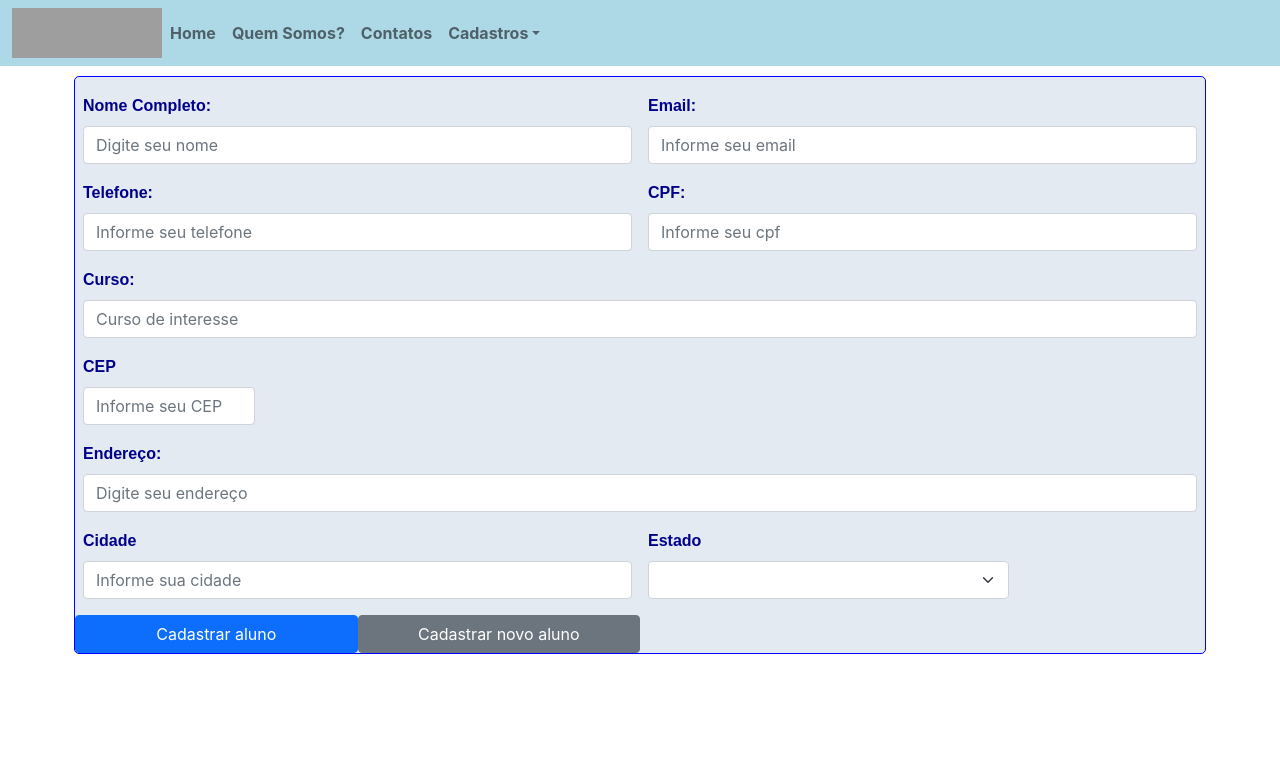
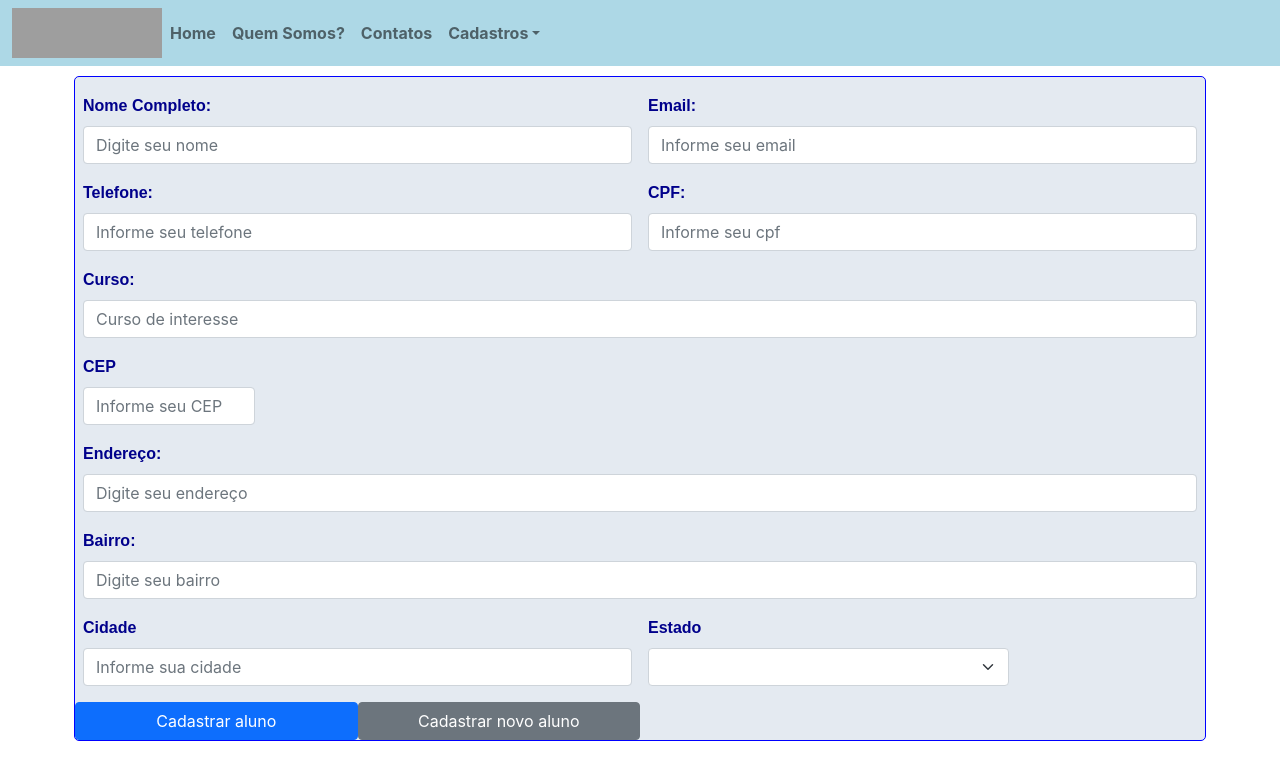
Before and after one commit to rodrigostack/Sistema-de-gestao-escolar, a React (Create React App) app: page /#/cadastroaluno in a window 1280 px wide. Shown: the top 780 px of the page. Built offline with nearby package versions, Linux system fonts and the light colour scheme; grey boxes are pictures that could not be loaded.

Commit message:
Versao com bairro

```diff
--- a/src/cadastroalunos/cadastroaluno.jsx
+++ b/src/cadastroalunos/cadastroaluno.jsx
@@ -10,6 +10,7 @@ export default function(){
  const[cpf,setCpf] = useState();
  const[curso,setCurso] = useState();
  const[endereco,setEndereco] = useState();
+ const[bairro,setBairro] = useState();
  const[cidade,setCidade] = useState();
  const[estado,setEstado] = useState();
  const[cep,setCep] = useState("");
@@ -20,6 +21,7 @@ export default function(){
            .then((resposta)=>{
                setEndereco(resposta.data.logradouro);
                setCidade(resposta.data.localidade);
+               setBairro(resposta.data.bairro)
                setEstado(resposta.data.uf)
            })
         }
@@ -56,6 +58,10 @@ export default function(){
                     <label for="inputAddress" className="form-label labelsform">Endereço:</label>
                     <input type="text" className="form-control" id="inputAddress" name="endereco" onChange={e=> setEndereco(e.target.value)} value={endereco} placeholder="Digite seu endereço"/>
                 </div>
+                <div className="col-12">
+                    <label for="inputbairro" className="form-label labelsform">Bairro:</label>
+                    <input type="text" className="form-control" id="inputbairro" name="bairro" onChange={e=> setBairro(e.target.value)} value={bairro} placeholder="Digite seu bairro"/>
+                </div>
                 <div className="col-md-6">
                     <label for="inputCity" className="form-label labelsform">Cidade</label>
                     <input type="text" className="form-control" id="inputCity" name="cidade" onChange={e=> setCidade(e.target.value)} value={cidade} placeholder="Informe sua cidade"/>
```
